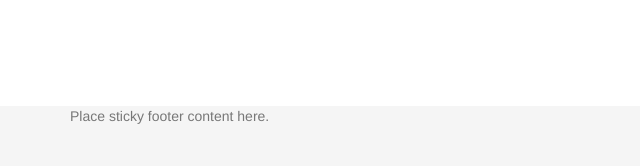
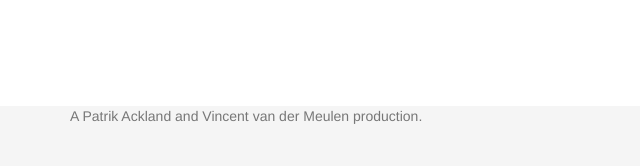
Before and after one commit to vincentmvdm/momenta, a Flask app: page / in a window 1280 px wide. Shown: the part 634-800 px from the top of the page, without its empty margins (0-640 px from the left). Run offline with Flask 2, Linux system fonts and the light colour scheme; some libraries are stand-ins or nearby versions.

Commit message:
Made our footer a homage to Mark Zuckerberg.

```diff
--- a/templates/index.html
+++ b/templates/index.html
@@ -44,7 +44,7 @@
 
     <footer class="footer">
       <div class="container">
-        <p class="text-muted">Place sticky footer content here.</p>
+        <p class="text-muted">A Patrik Ackland and Vincent van der Meulen production.</p>
       </div>
     </footer>
 
```
